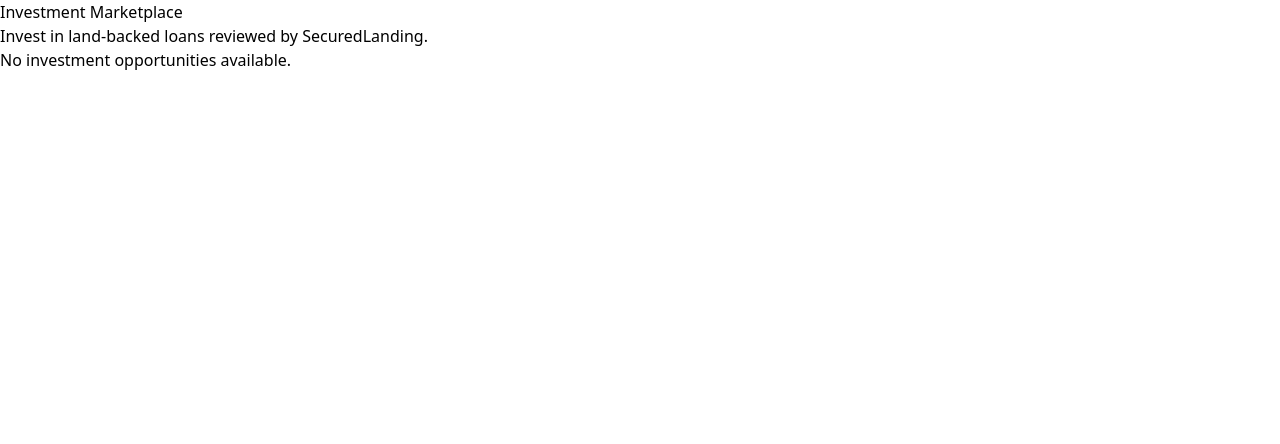
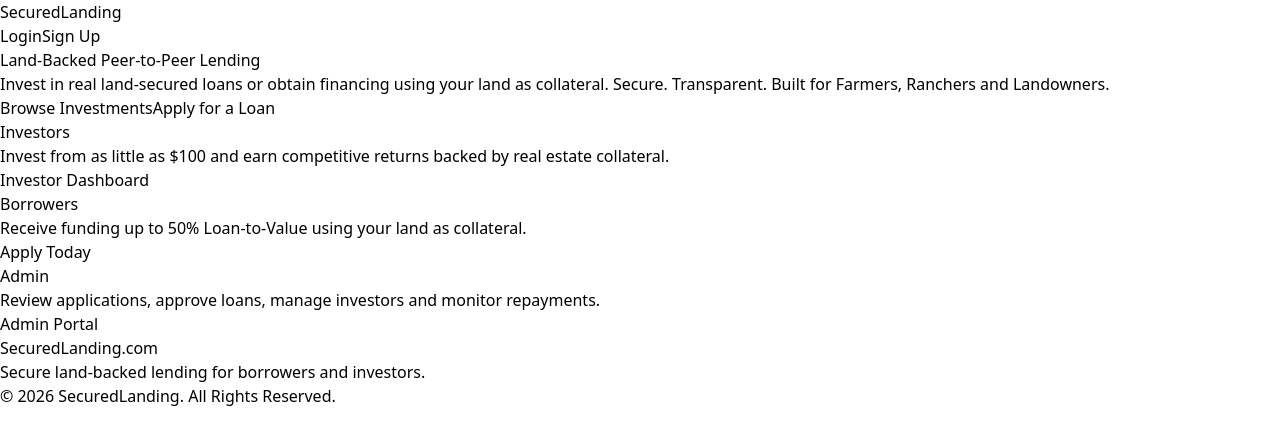
Before and after one commit to fed2farmer-cloud/ok, a React (Vite) app: page / in a window 1280 px wide. Before the commit this address led to /marketplace. Shown: the top 444 px of the page. Built offline with nearby package versions, Linux system fonts and the light colour scheme; no server answers; the database is empty.

Commit message:
Update App.tsx

```diff
--- a/src/App.tsx
+++ b/src/App.tsx
@@ -1,5 +1,6 @@
 import { Routes, Route, Navigate } from "react-router-dom";
 
+import Home from "./pages/Home";
 import Login from "./pages/Login";
 import Signup from "./pages/Signup";
 import Dashboard from "./pages/Dashboard";
@@ -16,7 +17,7 @@
 export default function App() {
   return (
     <Routes>
-      <Route path="/" element={<Navigate to="/marketplace" replace />} />
+      <Route path="/" element={<Home />} />
 
       <Route path="/login" element={<Login />} />
       <Route path="/signup" element={<Signup />} />
@@ -35,7 +36,7 @@
       <Route path="/payment" element={<NMIPayment />} />
       <Route path="/bitcoin-payment" element={<BitcoinPayment />} />
 
-      <Route path="*" element={<Navigate to="/marketplace" replace />} />
+      <Route path="*" element={<Navigate to="/" replace />} />
     </Routes>
   );
 }
```
